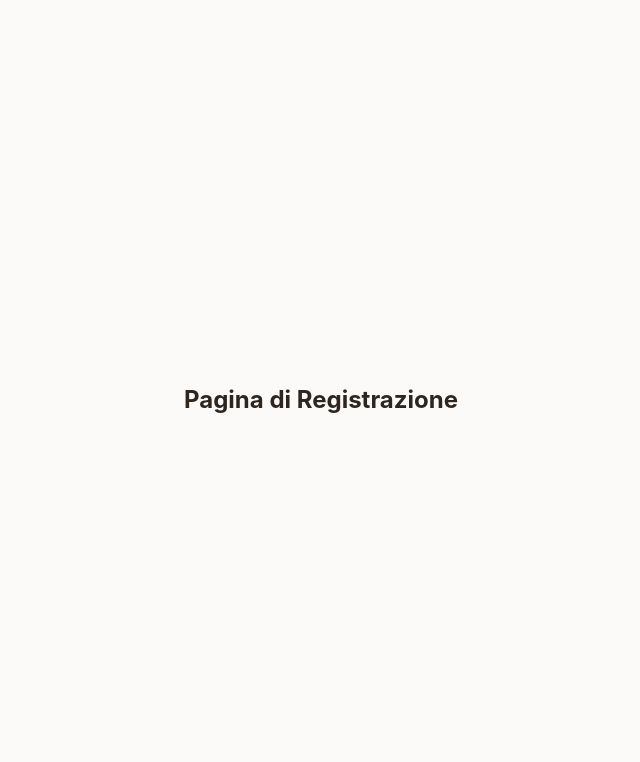
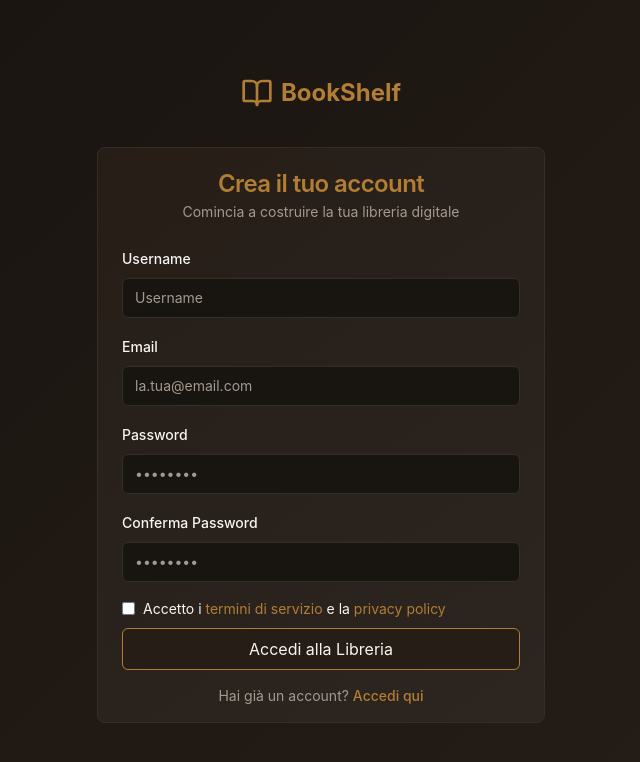
Before and after one commit to enrico-favale/BookShelf, a React (Create React App) app: page /register in a window 1280 px wide. Shown: the top 762 px of the page, without its empty margins (319-959 px from the left). Built offline with nearby package versions, Linux system fonts and the light colour scheme; no server answers.

Commit message:
Frontend login e register

```diff
--- a/public/index.html
+++ b/public/index.html
@@ -1,5 +1,5 @@
 <!DOCTYPE html>
-<html lang="en">
+<html lang="en" class="dark">
   <head>
     <meta charset="utf-8" />
     <link rel="icon" href="%PUBLIC_URL%/favicon.ico" />
--- a/src/components/Button.js
+++ b/src/components/Button.js
@@ -4,7 +4,7 @@ export default function Button({ children, onClick, type = "button", className =
     <button
       type={type}
       onClick={onClick}
-      className={`inline-flex items-center justify-center hover:bg-primary/90 dark:hover:bg-primary/90 hover:text-white hover:scale-105 border border-ring rounded-md p-2 text-xl px-4 bg-card text-card-foreground hover:shadow-card transition-all duration-200 ${className}`}
+      className={`inline-flex items-center justify-center hover:bg-primary/90 dark:hover:bg-primary/90 hover:text-white hover:scale-105 border border-ring rounded-md p-2 text-md px-4 bg-card text-card-foreground hover:shadow-card transition-all duration-200 ${className}`}
     >
       {children}
     </button>
--- /dev/null
+++ b/src/components/Input.js
@@ -0,0 +1,10 @@
+export default function Input ({id = '', type = '', placeholder = '', className = ''}) {
+  return (
+      <input
+        id={id}
+        type={type}
+        placeholder={placeholder}
+        className={`flex h-10 w-full rounded-md border border-input bg-background px-3 py-2 mt-2 text-base ring-offset-background file:border-0 file:bg-transparent file:text-sm file:font-medium file:text-foreground placeholder:text-muted-foreground focus-visible:outline-none focus-visible:ring-2 focus-visible:ring-ring focus-visible:ring-offset-2 disabled:cursor-not-allowed disabled:opacity-50 md:text-sm ${className}`}>
+      </input>
+  );
+}
--- /dev/null
+++ b/src/components/Label.js
@@ -0,0 +1,10 @@
+export default function Label ({children, forId = '', className = ''}) {
+  return (
+      <label
+        for = {forId}
+        className={`text-sm font-medium leading-none peer-disabled:cursor-not-allowed peer-disabled:opacity-70 ${className}`}
+      >
+        {children}
+      </label>
+  );
+}
--- a/src/pages/Home.js
+++ b/src/pages/Home.js
@@ -1,5 +1,4 @@
 import { BookOpen, Star, BookmarkPlus, Users } from "lucide-react";
-
 import { Link } from "react-router-dom";
 import DarkModeToggle from "../components/DarkModeToggle";
 import Button from "../components/Button";
@@ -12,8 +11,8 @@ export default function Home() {
       <header className="container mx-auto px-6 py-8">
         <nav className="flex justify-between items-center">
           <div className="flex items-center gap-2">
-            <BookOpen className="h-12 w-12 text-primary" />
-            <span className="text-4xl font-bold text-primary">BookShelf</span>
+            <BookOpen className="h-8 w-8 text-primary" />
+            <span className="text-2xl font-bold text-primary">BookShelf</span>
           </div>
           <div className="flex gap-4">
             <Link to="/login">
@@ -28,9 +27,9 @@ export default function Home() {
       </header>
 
       {/* Hero Section */}
-      <main className="container mx-auto px-6">
+      <main className="container mx-auto px-4">
 
-        <section className="py-20 text-center">
+        <section className="py-8 text-center">
           <div className="grid lg:grid-cols-2 gap-12 items-center">
             <div className="space-y-8 animate-fade-in">
               <h1 className="text-5xl lg:text-6xl font-bold text-primary leading-tight">
@@ -42,13 +41,13 @@ export default function Home() {
                 Scansiona, organizza e tieni traccia di tutti i tuoi libri preferiti.
                 Crea la tua collezione personale con note, valutazioni e molto altro.
               </p>
-              <div className="flex gap-4 justify-center">
+              {/* <div className="flex gap-4 justify-center">
                 <Link to="/register">
                   <Button>
                     Inizia Gratis
                   </Button>
                 </Link>
-              </div>
+              </div> */}
             </div>
             <div className="relative animate-float">
               <img
@@ -61,7 +60,7 @@ export default function Home() {
         </section>
 
         {/* Features */}
-        <section className="py-20">
+        <section className="py-8">
           <div className="text-center mb-16">
             <h2 className="text-4xl font-bold text-primary mb-4">
               Tutto quello che ti serve per i tuoi libri
--- a/src/pages/Login.js
+++ b/src/pages/Login.js
@@ -1,7 +1,82 @@
+import { BookOpen } from "lucide-react";
+import { Link } from "react-router-dom";
+import Label from "../components/Label";
+import Input from "../components/Input";
+import Button from "../components/Button";
+
 export default function Login() {
   return (
-    <div className="flex justify-center items-center min-h-screen">
-      <h2 className="text-2xl font-bold">Pagina di Login</h2>
+    <div className="min-h-screen bg-gradient-hero flex items-center justify-center p-6">
+      <div className="w-full max-w-md space-y-8">
+        {/* Logo */}
+        <div className="text-center">
+          <Link to="/" className="inline-flex items-center gap-2 text-primary hover:opacity-80 transition-opacity">
+            <BookOpen className="h-8 w-8" />
+            <span className="text-2xl font-bold">BookShelf</span>
+          </Link>
+        </div>
+
+        {/* Card di Login */}
+        <div className="rounded-lg border bg-card text-card-foreground shadow-elegant bg-gradient-card">
+          <div className="flex flex-col space-y-1.5 p-6 text-center">
+            <h3 className="text-2xl text-primary font-semibold leading-none tracking-tight">Bentornato</h3>
+            <p className="text-sm text-muted-foreground">Accedi alla tua libreria</p>
+          </div>
+
+          {/* Form di Login */}
+
+          <form className="p-6 py-0 space-y-4">
+            <div>
+              <Label forID="email">Email</Label>
+              <Input
+                id="email"
+                type="email"
+                placeholder="la.tua@email.com"
+                className="bg-background border-border focus:ring-primary"
+              />
+            </div>
+
+            <div>
+              <Label forID="password">Password</Label>
+              <Input
+                id="password"
+                type="password"
+                placeholder="••••••••"
+                className="bg-background border-border focus:ring-primary"
+              />
+            </div>
+
+            <div className="flex items-center justify-between text-sm">
+              <div className="flex items-center space-x-2">
+                <input
+                  type="checkbox"
+                  id="remember"
+                  className="rounded border-border text-primary focus:ring-primary"
+                />
+                <Label forId="remember" className="text-sm font-normal">
+                  Ricordami
+                </Label>
+              </div>
+              <Link to="#" className="text-primary hover:underline">
+                Password dimenticata?
+              </Link>
+            </div>
+
+            <Link to="/dashboard">
+              <Button type="button"  className="w-full shadow-card mt-2">
+                Accedi alla Libreria
+              </Button>
+            </Link>
+          </form>
+
+          <div className="text-center text-sm text-muted-foreground py-4">
+            Non hai ancora un account?{" "}
+            <Link to="/register" className="text-primary hover:underline font-medium">
+              Registrati qui
+            </Link>
+          </div>
+        </div>
+      </div>
     </div>
   );
 }
--- a/src/pages/Register.js
+++ b/src/pages/Register.js
@@ -1,7 +1,104 @@
+import { BookOpen } from "lucide-react";
+import { Link } from "react-router-dom";
+import Label from "../components/Label";
+import Input from "../components/Input";
+import Button from "../components/Button";
+
 export default function Register() {
   return (
-    <div className="flex justify-center items-center min-h-screen">
-      <h2 className="text-2xl font-bold">Pagina di Registrazione</h2>
+    <div className="min-h-screen bg-gradient-hero flex items-center justify-center p-6">
+      <div className="w-full max-w-md space-y-8">
+        {/* Logo */}
+        <div className="text-center">
+          <Link to="/" className="inline-flex items-center gap-2 text-primary hover:opacity-80 transition-opacity">
+            <BookOpen className="h-8 w-8" />
+            <span className="text-2xl font-bold">BookShelf</span>
+          </Link>
+        </div>
+
+        {/* Card di Register */}
+        <div className="rounded-lg border bg-card text-card-foreground shadow-elegant bg-gradient-card">
+          <div className="flex flex-col space-y-1.5 p-6 text-center">
+            <h3 className="text-2xl text-primary font-semibold leading-none tracking-tight">Crea il tuo account</h3>
+            <p className="text-sm text-muted-foreground">Comincia a costruire la tua libreria digitale</p>
+          </div>
+
+          {/* Form di Register */}
+
+          <form className="p-6 py-0 space-y-4">
+            <div>
+              <Label forID="username">Username</Label>
+              <Input
+                id="username"
+                type="username"
+                placeholder="Username"
+                className="bg-background border-border focus:ring-primary"
+              />
+            </div>
+
+            <div>
+              <Label forID="email">Email</Label>
+              <Input
+                id="email"
+                type="email"
+                placeholder="la.tua@email.com"
+                className="bg-background border-border focus:ring-primary"
+              />
+            </div>
+
+            <div>
+              <Label forID="password">Password</Label>
+              <Input
+                id="password"
+                type="password"
+                placeholder="••••••••"
+                className="bg-background border-border focus:ring-primary"
+              />
+            </div>
+
+            <div>
+              <Label forID="confermaPassword">Conferma Password</Label>
+              <Input
+                id="confermaPassword"
+                type="password"
+                placeholder="••••••••"
+                className="bg-background border-border focus:ring-primary"
+              />
+            </div>
+
+            <div className="flex items-start space-x-2">
+               <input
+                  type="checkbox"
+                  id="terms"
+                  className="mt-1 rounded border-border text-primary focus:ring-primary"
+                />
+              <Label htmlFor="terms" className="text-sm font-normal leading-relaxed">
+                  Accetto i{" "}
+                  <Link to="#" className="text-primary hover:underline">
+                    termini di servizio
+                  </Link>{" "}
+                  e la{" "}
+                  <Link to="#" className="text-primary hover:underline">
+                    privacy policy
+                  </Link>
+                </Label>
+            </div>
+
+            <Link to="/dashboard">
+              <Button type="button"  className="w-full shadow-card mt-2">
+                Accedi alla Libreria
+              </Button>
+            </Link>
+          </form>
+
+          <div className="text-center text-sm text-muted-foreground py-4">
+            Hai già un account?{" "}
+            <Link to="/login" className="text-primary hover:underline font-medium">
+              Accedi qui
+            </Link>
+          </div>
+        </div>
+      </div>
     </div>
   );
 }
```
